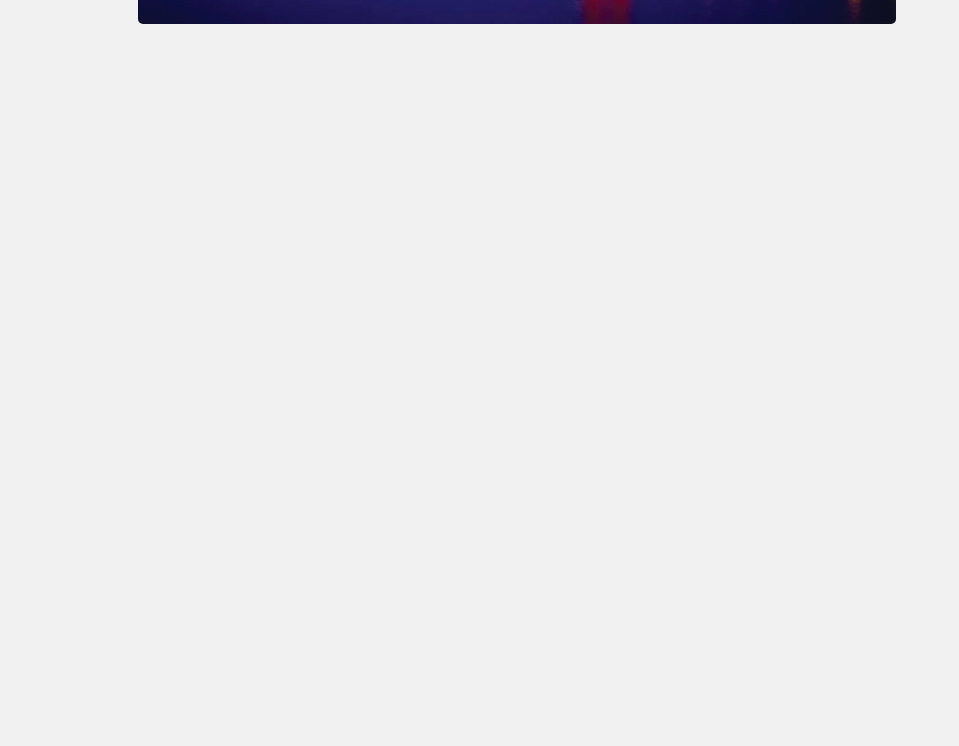
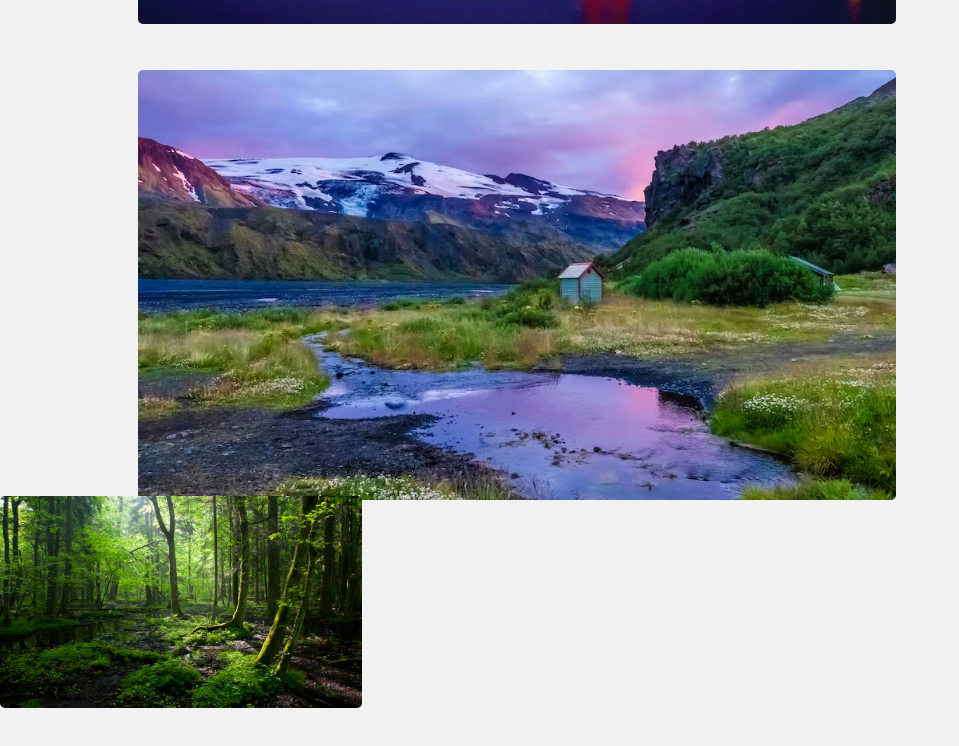
Before and after one commit to nikushasitchinava/Davaleba-06-nikolozsitchinava, a plain HTML site: page index.html in a window 1280 px wide. Shown: the part 1365-2111 px from the top of the page, without its empty margins (0-959 px from the left). Before the commit the page ends 1861 px from the top, so only its background shows below. Drawn offline with Linux system fonts and the light colour scheme.

Commit message:
large photo import

```diff
--- a/index.html
+++ b/index.html
@@ -79,9 +79,23 @@
 
 		<div class="largephotodiv">
 			<img src="./image/bigphoto.png" class="bigphoto1">
+
+			<img src="./image/bigphoto2.png" class="bigphoto2">
 		</div>
 
 
+		<img src="./image/forest.png" class="smallphoto">
 
+
+
+
+
+		<br>
+		<br>
+		<br>
+		<br>
+		<br>
+		<br>
+		<br>
 	</body>
 </html>
--- a/style/style.css
+++ b/style/style.css
@@ -91,6 +91,9 @@ li > img {
 }
 
 
+
+
+/* Card 1 */
 
 
 
@@ -197,12 +200,7 @@ li > img {
 
 
 
-
-
-
-
-
-
+/* Card 2 and Card 3*/
 
 
 
@@ -298,9 +296,16 @@ li > img {
 
 
 
+
+/* Bunch of Photos in lower section of page*/
+
+
+
+
+
 .largephotodiv {
 	height: 902px;
-	height: 758;
+	width: 758;
 	margin-left: 138px;
 	margin-top: 30px;
 }
@@ -310,3 +315,16 @@ li > img {
 	height: 430px;
 	border-radius: 5px;
 }
+
+.bigphoto2 {
+	width: 758px;
+	height: 430px;
+	border-radius: 5px;
+	margin-top: 42px;
+}
+
+.smallphoto {
+	width: 362px;
+	height: 212px;
+	border-radius: 5px;
+}
```
Also changed, not shown: image/forest.png (added), image/spilo.png (added), 1 other file.
